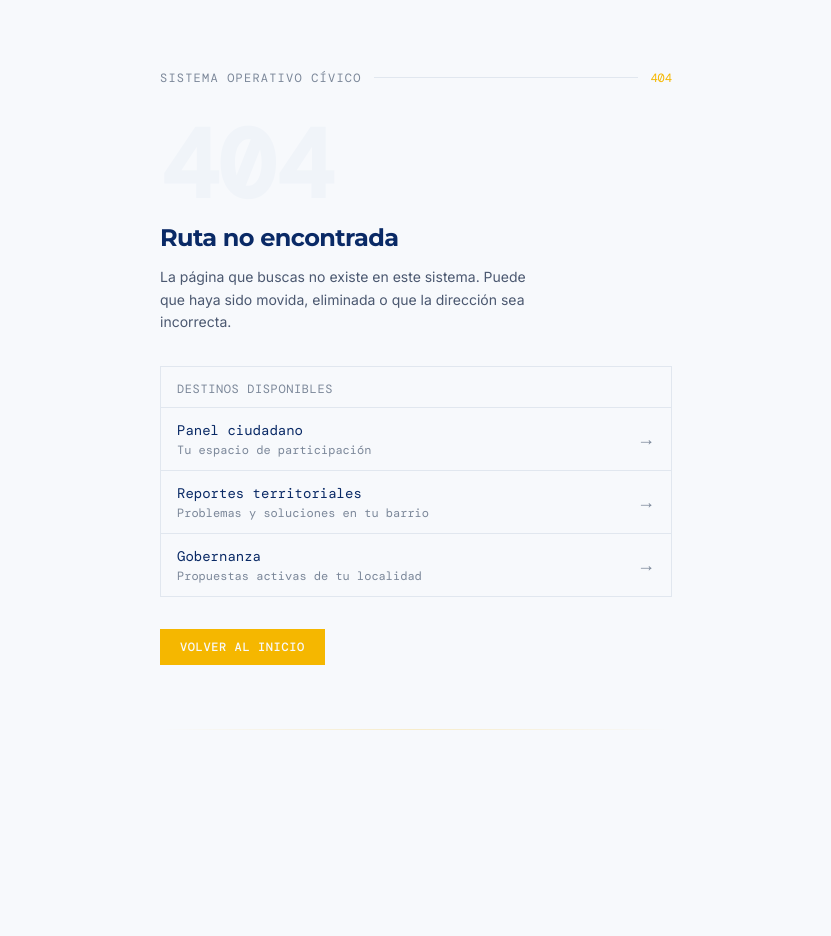
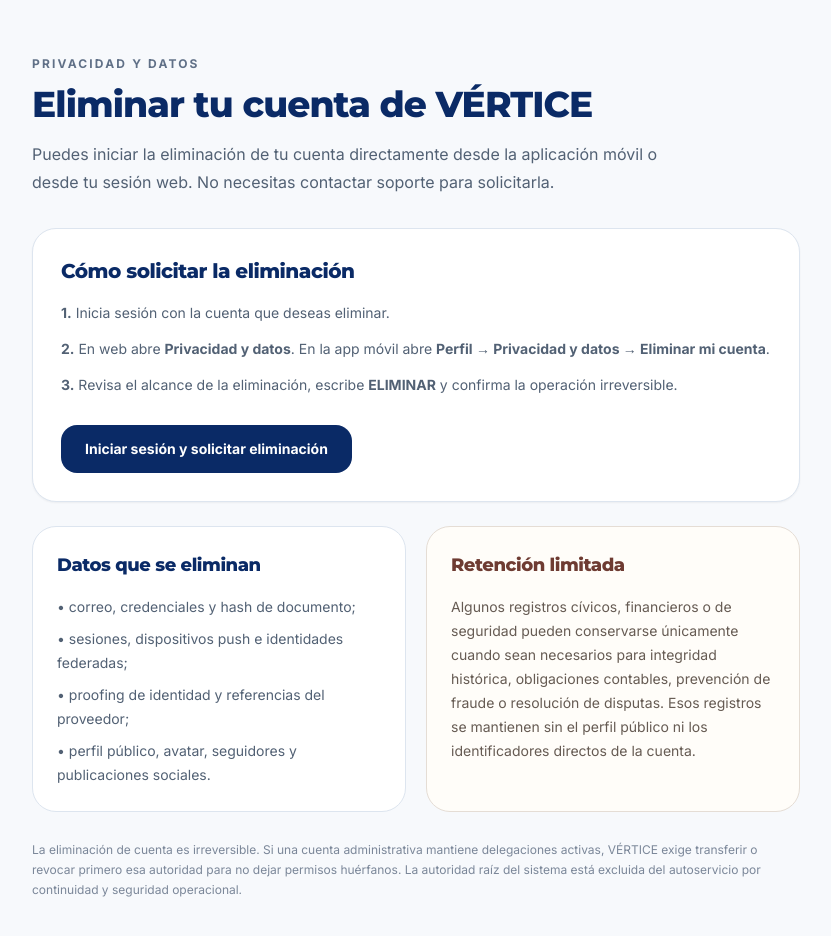
Before and after one commit to VladPhil92/Vertice-OS, a Next.js app in the folder apps/web/: page /account-deletion in a window 1280 px wide. Before the commit this address had no page. Shown: the top 936 px of the page, without its empty margins (224-1055 px from the left). Before the commit the page ends 800 px from the top, so only its background shows below. Built offline with nearby package versions, Linux system fonts and the light colour scheme; a web font is replaced by a local one.

Commit message:
feat(web): add public account deletion resource

```diff
--- /dev/null
+++ b/apps/web/app/account-deletion/page.tsx
@@ -0,0 +1,61 @@
+import Link from 'next/link'
+
+export const metadata = {
+  title: 'Eliminar cuenta | VÉRTICE OS',
+  description: 'Información y acceso al proceso de eliminación de cuenta de VÉRTICE OS.',
+}
+
+export default function AccountDeletionPublicPage() {
+  return (
+    <main className="min-h-screen bg-[#F7F9FC] px-5 py-14 text-[#102340]">
+      <div className="mx-auto max-w-3xl">
+        <div className="mb-8">
+          <div className="text-xs font-extrabold uppercase tracking-[.18em] text-[#607087]">Privacidad y datos</div>
+          <h1 className="mt-3 text-4xl font-black tracking-tight text-[#0A2A66]">Eliminar tu cuenta de VÉRTICE</h1>
+          <p className="mt-4 max-w-2xl text-base leading-7 text-[#526174]">
+            Puedes iniciar la eliminación de tu cuenta directamente desde la aplicación móvil o desde tu sesión web. No necesitas contactar soporte para solicitarla.
+          </p>
+        </div>
+
+        <section className="rounded-3xl border border-[#DDE5EF] bg-white p-7 shadow-sm">
+          <h2 className="text-xl font-extrabold text-[#0A2A66]">Cómo solicitar la eliminación</h2>
+          <ol className="mt-4 space-y-3 text-sm leading-6 text-[#526174]">
+            <li><strong>1.</strong> Inicia sesión con la cuenta que deseas eliminar.</li>
+            <li><strong>2.</strong> En web abre <strong>Privacidad y datos</strong>. En la app móvil abre <strong>Perfil → Privacidad y datos → Eliminar mi cuenta</strong>.</li>
+            <li><strong>3.</strong> Revisa el alcance de la eliminación, escribe <strong>ELIMINAR</strong> y confirma la operación irreversible.</li>
+          </ol>
+
+          <Link
+            href="/auth/login?next=/dashboard/privacy"
+            className="mt-7 inline-flex min-h-12 items-center justify-center rounded-2xl bg-[#0A2A66] px-6 py-3 text-sm font-extrabold text-white transition hover:bg-[#123B7D]"
+          >
+            Iniciar sesión y solicitar eliminación
+          </Link>
+        </section>
+
+        <section className="mt-6 grid gap-5 md:grid-cols-2">
+          <div className="rounded-3xl border border-[#DDE5EF] bg-white p-6">
+            <h2 className="text-lg font-extrabold text-[#0A2A66]">Datos que se eliminan</h2>
+            <ul className="mt-4 space-y-2 text-sm leading-6 text-[#526174]">
+              <li>• correo, credenciales y hash de documento;</li>
+              <li>• sesiones, dispositivos push e identidades federadas;</li>
+              <li>• proofing de identidad y referencias del proveedor;</li>
+              <li>• perfil público, avatar, seguidores y publicaciones sociales.</li>
+            </ul>
+          </div>
+
+          <div className="rounded-3xl border border-[#E5DDD5] bg-[#FFFDF9] p-6">
+            <h2 className="text-lg font-extrabold text-[#6E3B32]">Retención limitada</h2>
+            <p className="mt-4 text-sm leading-6 text-[#665B53]">
+              Algunos registros cívicos, financieros o de seguridad pueden conservarse únicamente cuando sean necesarios para integridad histórica, obligaciones contables, prevención de fraude o resolución de disputas. Esos registros se mantienen sin el perfil público ni los identificadores directos de la cuenta.
+            </p>
+          </div>
+        </section>
+
+        <p className="mt-7 text-xs leading-5 text-[#7B8799]">
+          La eliminación de cuenta es irreversible. Si una cuenta administrativa mantiene delegaciones activas, VÉRTICE exige transferir o revocar primero esa autoridad para no dejar permisos huérfanos. La autoridad raíz del sistema está excluida del autoservicio por continuidad y seguridad operacional.
+        </p>
+      </div>
+    </main>
+  )
+}
```
